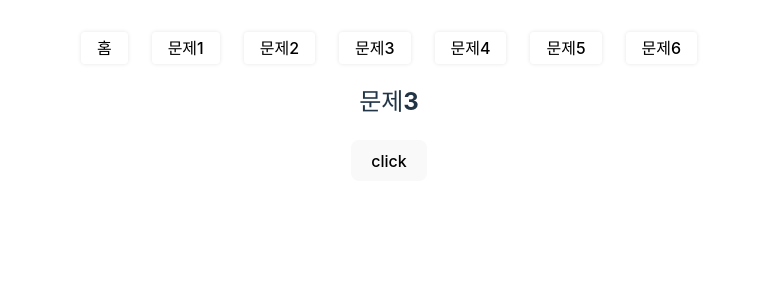
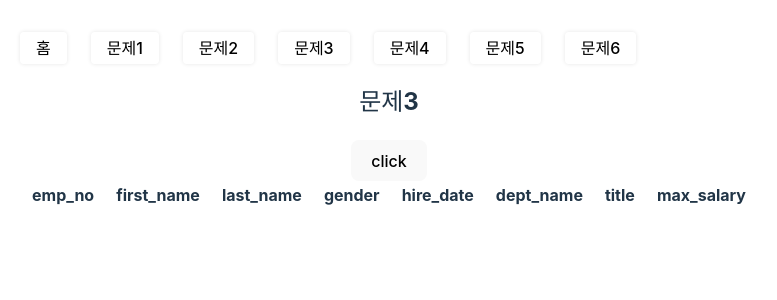
Before and after one commit to hinyc/brique, a React (Vite) app in the folder client/: page /problem3 in a window 1280 px wide. Shown: the top 300 px of the page, without its empty margins (251-1028 px from the left). Built offline with nearby package versions, Linux system fonts and the light colour scheme.

Commit message:
fix:sever- emplyees 부서 두개인경우 정리,  client - table 생성

```diff
--- /dev/null
+++ b/client/src/pages/problem3/Components/Table.Tr.tsx
@@ -0,0 +1,20 @@
+import { EmployeesType } from '..';
+import { ColumnsType } from '../constant';
+
+interface TableTrProps {
+  employee: EmployeesType;
+  columns: ColumnsType[];
+}
+export default function TableTr(props: TableTrProps) {
+  return (
+    <tr key={props.employee.emp_no}>
+      {props.columns.map((column) => {
+        if (column === 'hire_date') {
+          return <th key={column}>{props.employee[column].slice(0, 10)}</th>;
+        }
+
+        return <th key={column}>{props.employee[column]}</th>;
+      })}
+    </tr>
+  );
+}
--- /dev/null
+++ b/client/src/pages/problem3/Components/Table.tsx
@@ -0,0 +1,36 @@
+import styled from '@emotion/styled';
+import { EmployeesType } from '..';
+import { ColumnsType, columns } from '../constant';
+import TableTr from './Table.Tr';
+
+export interface TableProps {
+  columns: ColumnsType[];
+  employees: EmployeesType[];
+}
+
+export default function Table(props: TableProps) {
+  return (
+    <TableStyle>
+      <thead>
+        <tr>
+          {props.columns.map((column) => (
+            <th key={column}>{column}</th>
+          ))}
+        </tr>
+      </thead>
+
+      <tbody>
+        {props.employees.map((employee, index) => {
+          return <TableTr key={index} employee={employee} columns={columns} />;
+        })}
+      </tbody>
+    </TableStyle>
+  );
+}
+
+const TableStyle = styled.table`
+  th {
+    padding: 0 10px;
+    text-align: right;
+  }
+`;
--- /dev/null
+++ b/client/src/pages/problem3/constant.ts
@@ -0,0 +1,3 @@
+export const columns: ColumnsType[] = ['emp_no', 'first_name', 'last_name', 'gender', 'hire_date', 'dept_name', 'title', 'max_salary'];
+
+export type ColumnsType = 'emp_no' | 'first_name' | 'last_name' | 'gender' | 'hire_date' | 'dept_name' | 'title' | 'max_salary';
--- a/client/src/pages/problem3/index.tsx
+++ b/client/src/pages/problem3/index.tsx
@@ -1,13 +1,43 @@
-import React from 'react';
+import { useState } from 'react';
 import { requestEmployees } from './request';
+import { columns } from './constant';
+import styled from '@emotion/styled';
+import Table from './Components/Table';
+
+export type EmployeesType = {
+  birth_date: string;
+  dept_name: string[];
+  dept_no: string[];
+  emp_no: number;
+  first_name: string;
+  gender: 'M' | 'F';
+  hire_date: string;
+  last_name: string;
+  max_salary: number;
+  title: string;
+};
 
 export default function Problem3() {
+  const [employees, setEmployees] = useState<EmployeesType[]>([]);
+
   //mysq12 설치
   //db 접속
+
+  const _onClickRequestEmployees = async () => {
+    requestEmployees().then((data) => {
+      if (data) {
+        setEmployees(data);
+      }
+    });
+  };
+
   return (
-    <div>
+    <Problem3Style>
       <h2>문제3</h2>
-      <button onClick={requestEmployees}>click</button>
-    </div>
+      <button onClick={_onClickRequestEmployees}>click</button>
+      <Table columns={columns} employees={employees} />
+    </Problem3Style>
   );
 }
+
+const Problem3Style = styled.div``;
--- a/client/src/pages/problem3/request.ts
+++ b/client/src/pages/problem3/request.ts
@@ -6,8 +6,6 @@ export const requestEmployees = async () => {
   const result = await axios
     .get(api)
     .then((response) => {
-      console.log('response');
-      console.log(response);
       return response.data;
     })
     .catch((error) => {
```
Also changed, not shown: 1 other file (tests, documents, lock files or other folders).
